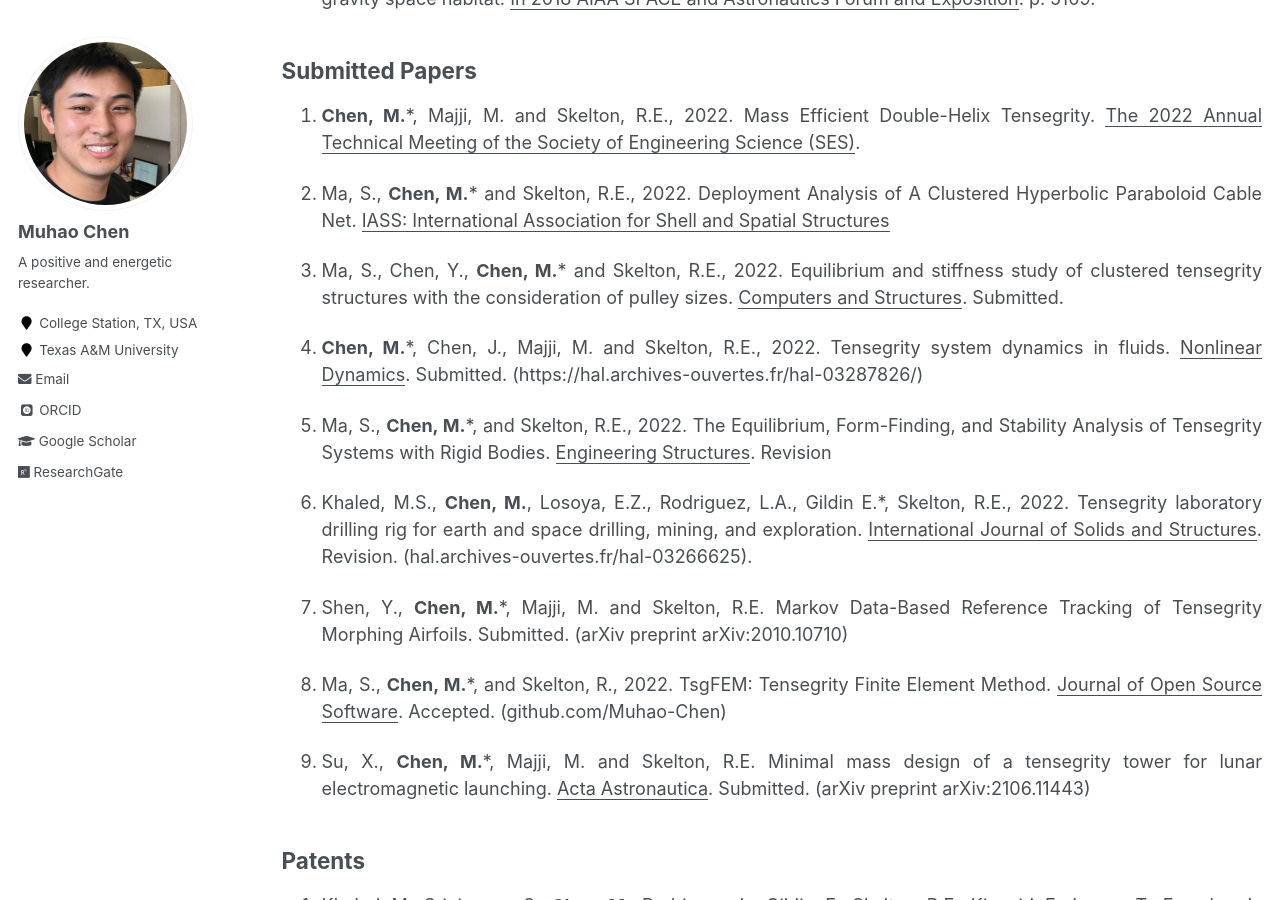
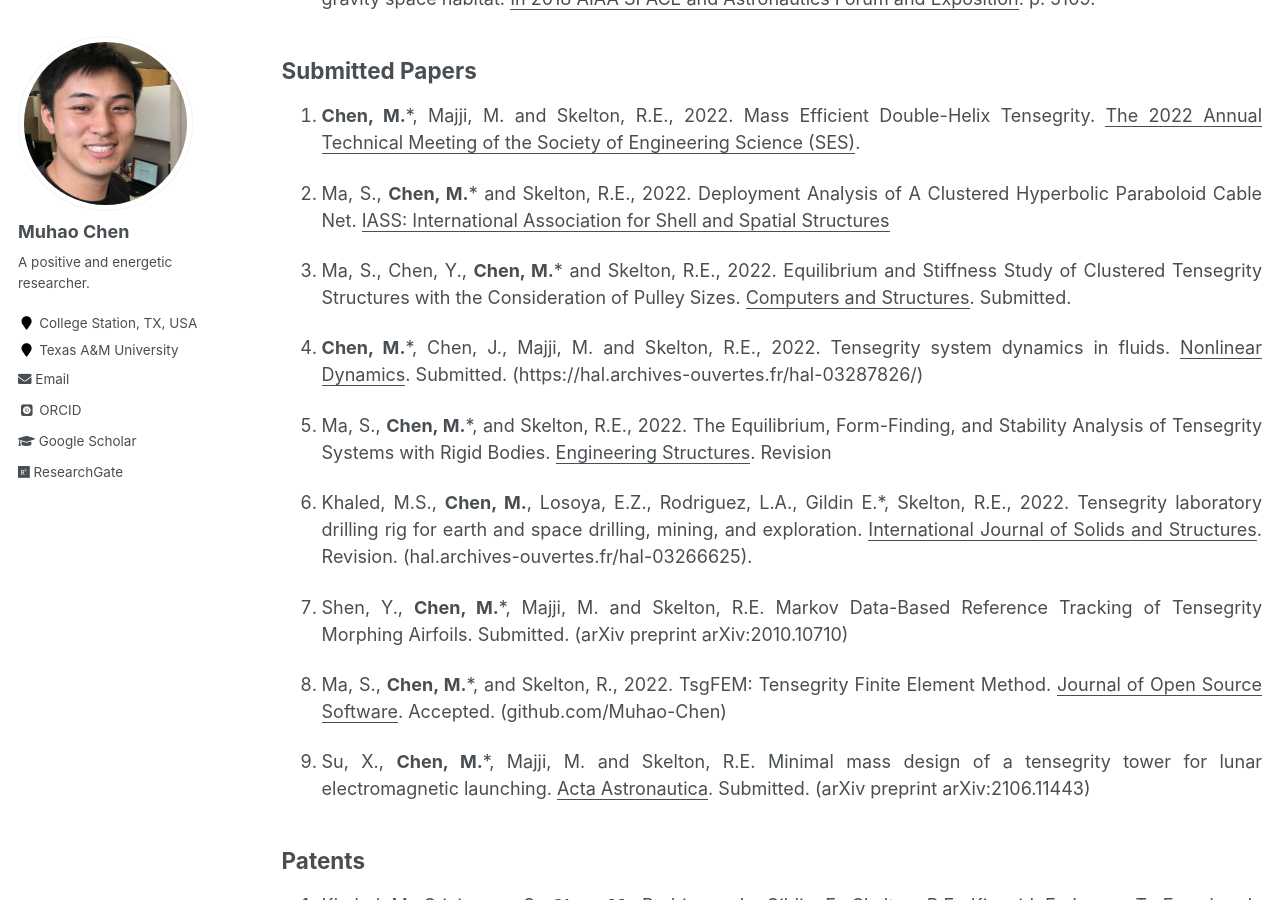
Before and after one commit to Muhao-Chen/muhao-chen.github.io, a Jekyll site: the page built from _pages/publication.md, in a window 1280 px wide and 900 px high, scrolled down 1698 px. Built offline with Jekyll 4.4.1, drawn with Linux system fonts in a browser that asks for light colours; some web fonts are replaced.

```diff
--- a/_pages/publication.md
+++ b/_pages/publication.md
@@ -52,7 +52,7 @@ His citation profile is in [Google Scholar](https://scholar.google.com/citations
 
 1. Ma, S., **Chen, M.*** and Skelton, R.E., 2022. Deployment Analysis of A Clustered Hyperbolic Paraboloid Cable Net. <u>IASS: International Association for Shell and Spatial Structures</u>
 
-1. Ma, S., Chen, Y., **Chen, M.*** and Skelton, R.E., 2022. Equilibrium and stiffness study of clustered tensegrity structures with the consideration of pulley sizes. <u>Computers and Structures</u>. Submitted.
+1. Ma, S., Chen, Y., **Chen, M.*** and Skelton, R.E., 2022. Equilibrium and Stiffness Study of Clustered Tensegrity Structures with the Consideration of Pulley Sizes. <u>Computers and Structures</u>. Submitted.
 
 1. **Chen, M.***, Chen, J., Majji, M. and Skelton, R.E., 2022. Tensegrity system dynamics in fluids. <u>Nonlinear Dynamics</u>. Submitted. (https://hal.archives-ouvertes.fr/hal-03287826/)
 
```
